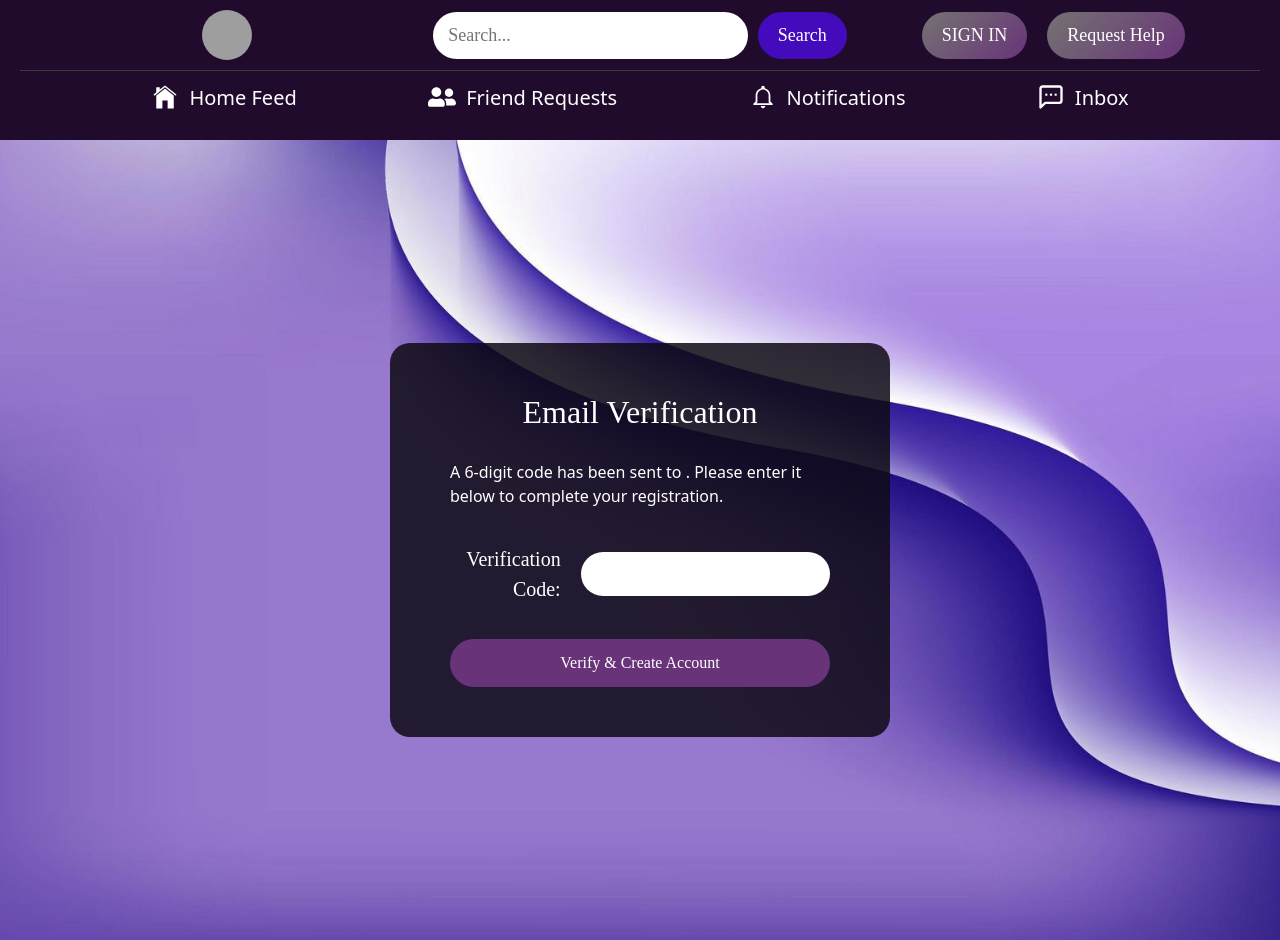
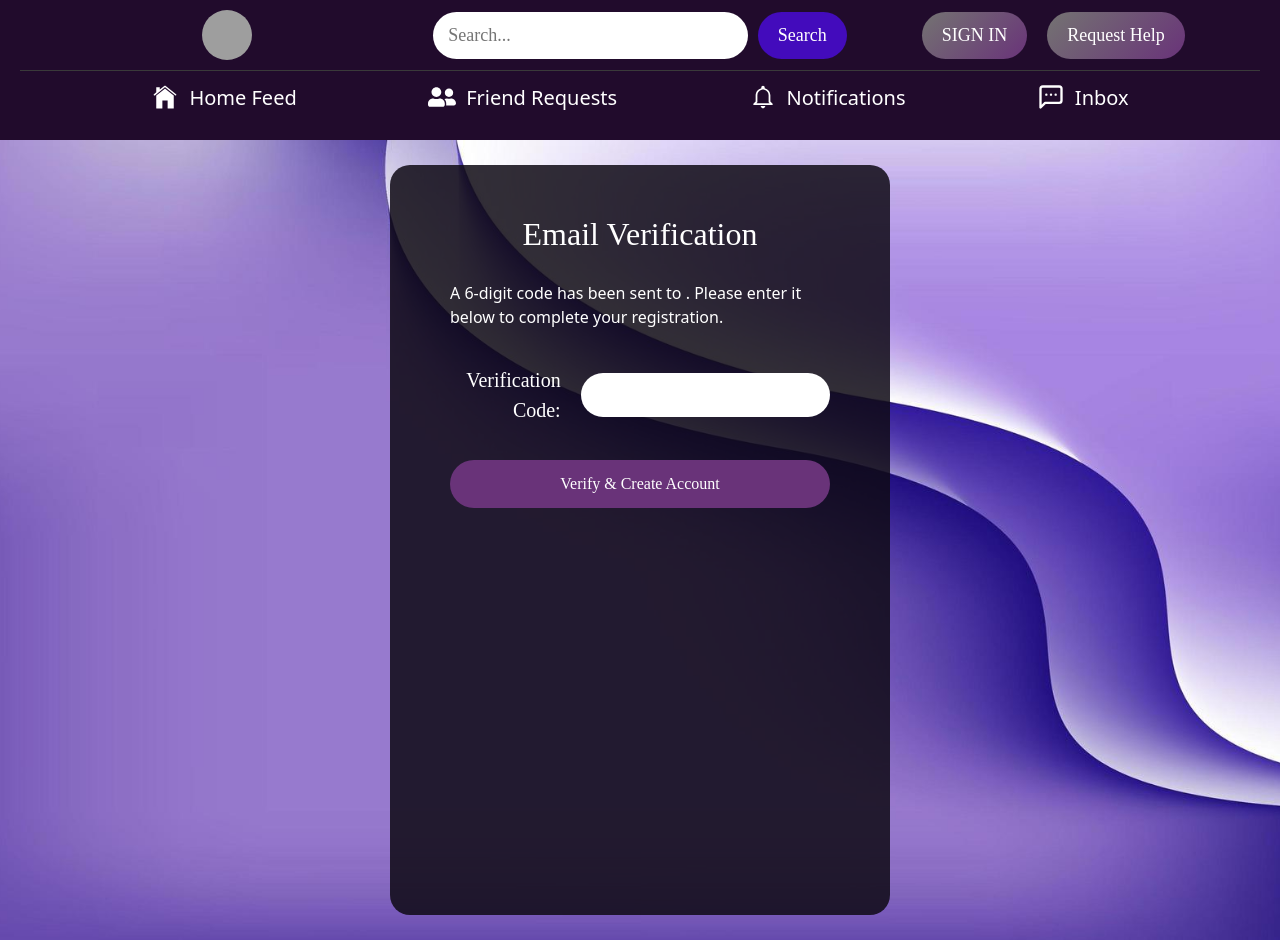
Before and after one commit to goofy-coder-1/SocialMedia, a React (Vite) app in the folder social-media/: page /code in a window 1280 px wide. Built offline with nearby package versions, Linux system fonts and the light colour scheme; grey boxes are pictures that could not be loaded.

Commit message:
centered overlay

```diff
--- a/social-media/src/components/accountCreation/createaccount.css
+++ b/social-media/src/components/accountCreation/createaccount.css
@@ -18,7 +18,7 @@
   color: white;
   max-width: 500px;
   width: 90%;
-  height: auto;
+  height: 750px;
 }
 
 .centered-form {
```
